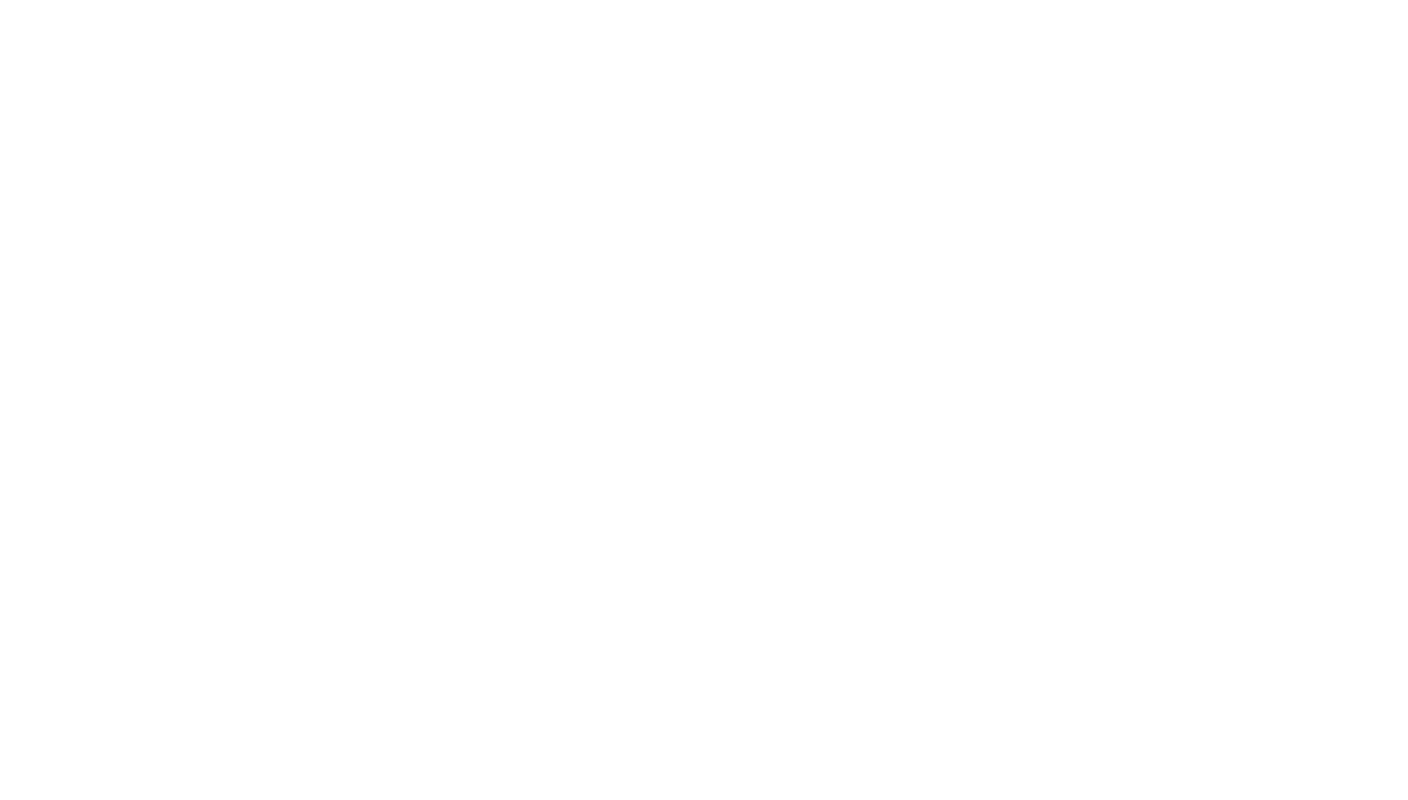
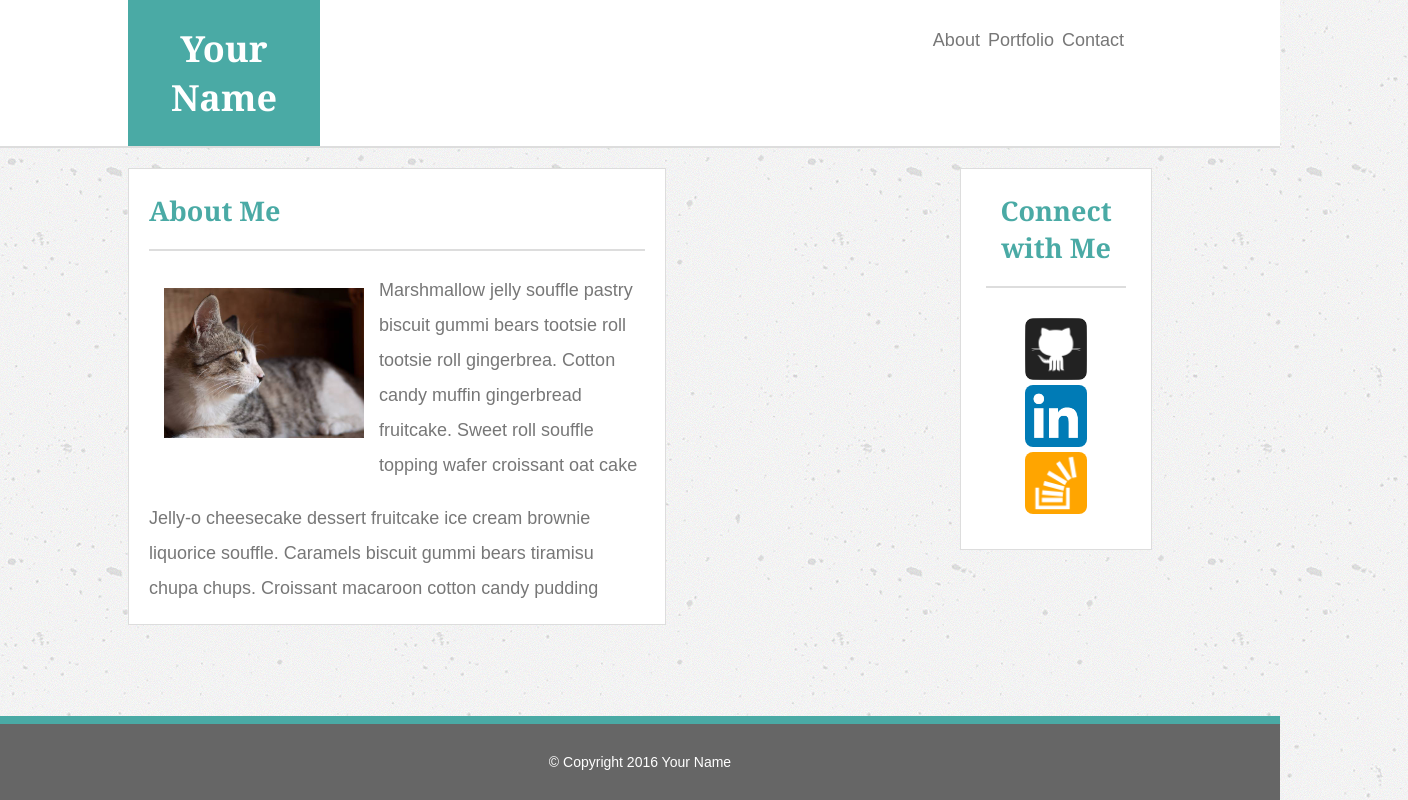
Before and after one commit to paulrld/Basic-Portfolio, a plain HTML site: page contact.html in a window 1280 px wide. Shown: the whole page, 1408 px wide, since content can reach past the window. Drawn offline with Linux system fonts and the light colour scheme.

Commit message:
fixed path of background image for style.css

```diff
--- a/assets/css/style.css
+++ b/assets/css/style.css
@@ -10,7 +10,7 @@ body {
   /* line-height: 150%; */
   /* color: #333; */
   background: #efeee7;
-  background-image: url("/assets/images/concrete-texture.png");
+  background: url("../images/concrete-texture.png");
 }
 
 
--- a/contact.html
+++ b/contact.html
@@ -0,0 +1,76 @@
+<!DOCTYPE html>
+<html>
+  <head>
+    <meta charset="UTF-8">
+    <title>title</title>
+<!--   <link rel="stylesheet" href="//fonts.googleapis.com/css?family=font1|font2|etc" type="text/css"> -->
+  <link rel="stylesheet" href="assets/css/style.css" type="text/css">
+  </head>
+  <!-- <body style="background-image:url(assets/images/concrete-texture.png)"> -->
+   <body>
+    <div class="content">
+    <!--HEADER-->
+    <div class="header-nav-container">
+      <header class="name-container margin-left">
+
+          <h1>Your Name</h1>
+
+      </header>
+
+      <!--NAV-->
+      <nav class="main-nav">
+        <ul class="list-container margin-right">
+           <li><a href="#">About</a></li>
+           <li><a href="#">Portfolio</a></li>
+           <li><a href="#">Contact</a></li>
+        </ul>
+      </nav>
+    </div>
+
+    <section class="about-me-container margin-left">
+      <article class="article-container">
+        <h2 id="about-me-header">About Me</h2>
+        <img src="assets/images/cats-q-c-640-480-4.jpg" alt="Cat" width=200px class="profile-pic">
+        <p>Marshmallow jelly souffle pastry biscuit gummi bears tootsie roll tootsie roll gingerbrea. Cotton candy muffin gingerbread fruitcake. Sweet roll souffle topping wafer croissant oat cake</p>
+
+        <p>Jelly-o cheesecake dessert fruitcake ice cream brownie liquorice souffle. Caramels biscuit gummi bears tiramisu chupa chups. Croissant macaroon cotton candy pudding</p>
+      </article>
+      <aside class="side-content margin-right">
+        <h2 id="connect-with-me-header">Connect with Me</h2>
+        <div id="image-container">
+          <img class="connect-with-me" src="assets/images/github.png" alt="Cat" width=62px>
+          <img class="connect-with-me" src="assets/images/Linkedin.png" alt="Cat" width=62px>
+          <img class="connect-with-me" src="assets/images/stackoverflow.png" alt="Cat" width=62px>
+        </div>
+
+      </aside>
+    </section>
+
+
+<!--       article tag for self-contained content
+forum post, blog post, news story, comment -->
+<!--   <article class="article-container flex-container">
+  <section class="main-content">
+    <header>
+      <h2>About Me</h2>
+    </header>
+    <p>Marshmallow jelly souffle pastry biscuit gummi bears tootsie roll tootsie roll gingerbrea. Cotton candy muffin gingerbread fruitcake. Sweet roll souffle topping wafer croissant oat cake</p>
+
+    <p>Jelly-o cheesecake dessert fruitcake ice cream brownie liquorice souffle. Caramels biscuit gummi bears tiramisu chupa chups. Croissant macaroon cotton candy pudding</p>
+  </section>
+
+  <aside class="side-content">
+aside class="side-content" role="complementary"
+    <h1>Connect with Me</h1>
+  </aside>
+</article> -->
+      </div>
+  <footer class="main-footer">
+    &copy; Copyright 2016 Your Name
+  </footer>
+
+
+
+
+  </body>
+</html>
```
Also changed, not shown: index.html (+5 -4 lines).
